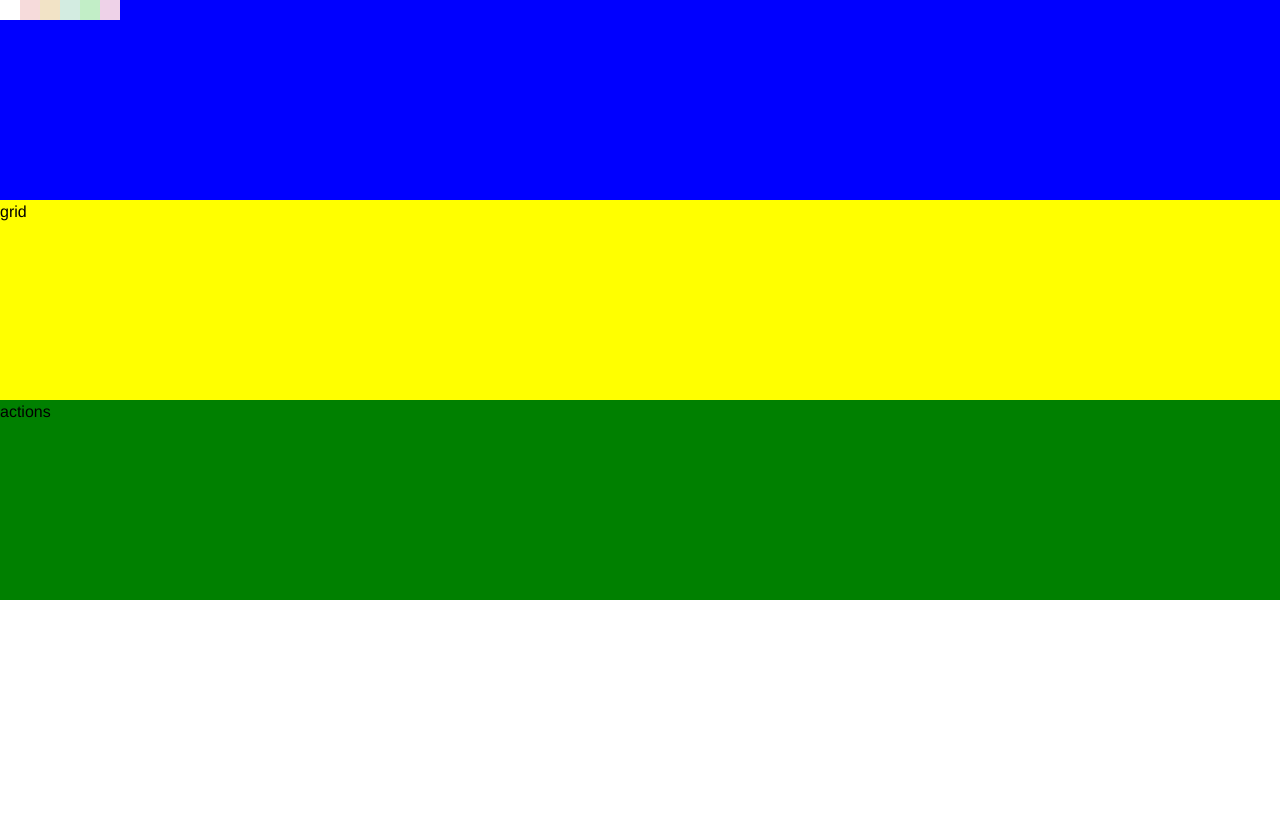
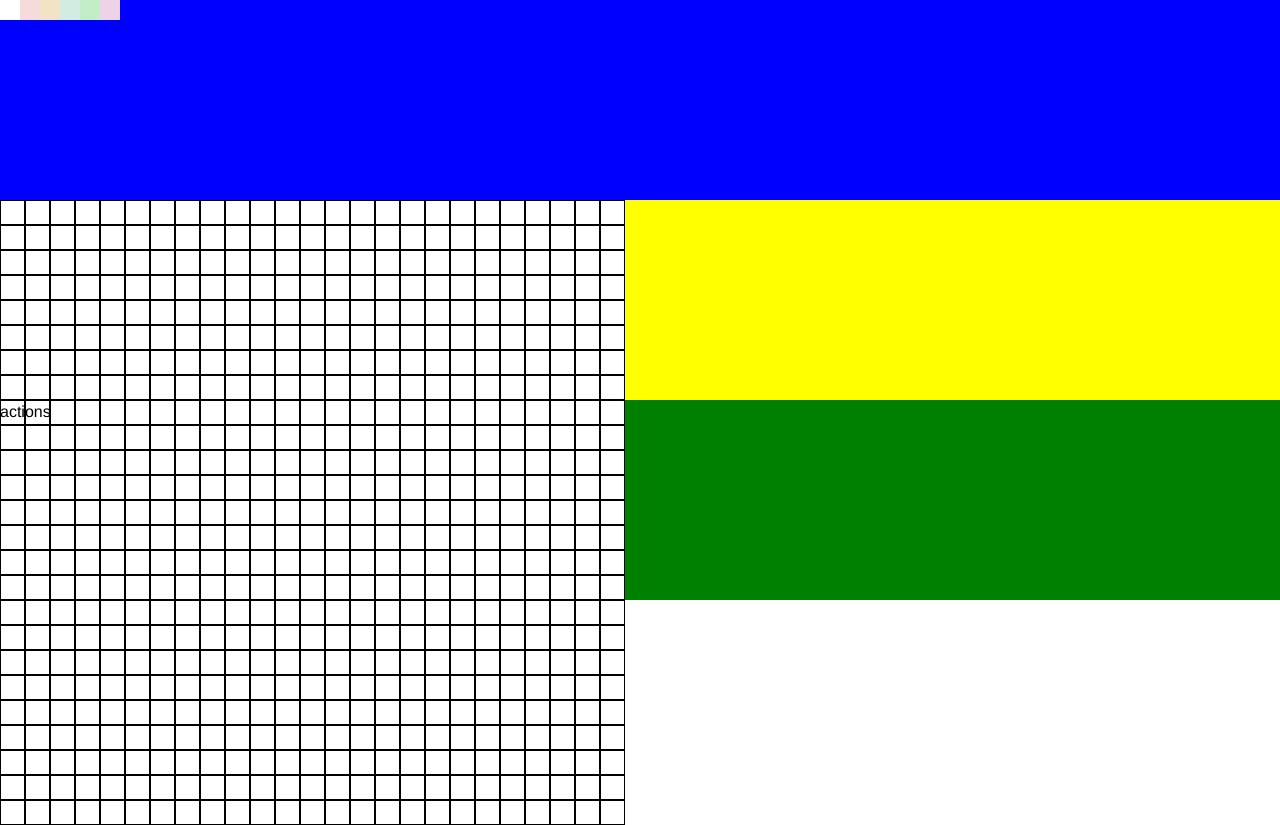
Before and after one commit to jian-ong/pixel-art-app, a Next.js app: page / in a window 1280 px wide. Before the commit the page ends 800 px from the top, so only its background shows below. Built offline with nearby package versions, Linux system fonts and the light colour scheme.

Commit message:
add visual grid component

```diff
--- /dev/null
+++ b/components/Grid.tsx
@@ -0,0 +1,33 @@
+import styled from "styled-components";
+import { Color } from "../models/types";
+
+const Row = styled.div`
+  display: flex;
+`;
+
+const Col = styled.div<{ color: Color }>`
+  width: 25px;
+  height: 25px;
+  border: 1px solid black;
+  background-color: ${(props) => props.color};
+`;
+
+type Props = {
+  grid: Color[][];
+};
+
+const Grid = ({ grid }: Props) => {
+  return (
+    <>
+      {grid.map((row, i) => (
+        <Row key={i}>
+          {row.map((col, i) => (
+            <Col key={i} color={col}></Col>
+          ))}
+        </Row>
+      ))}
+    </>
+  );
+};
+
+export default Grid;
--- a/pages/index.tsx
+++ b/pages/index.tsx
@@ -1,8 +1,12 @@
 import type { NextPage } from "next";
 import Head from "next/head";
 import { ColorPalette } from "../components/ColorPalette";
+import Grid from "../components/Grid";
 import Layout from "../components/Layout";
 import { Color } from "../models/types";
+
+const createEmptyGrid = (numRows: number, numCols: number): Color[][] =>
+  new Array(numRows).fill(new Array(numCols).fill("#fff"));
 
 const Home: NextPage = () => {
   const colors: Color[] = [
@@ -13,6 +17,7 @@ const Home: NextPage = () => {
     "#c2eec7",
     "#eed2e8",
   ];
+  const grid = createEmptyGrid(25, 25);
 
   return (
     <>
@@ -24,7 +29,7 @@ const Home: NextPage = () => {
 
       <Layout
         colorPalette={<ColorPalette colors={colors} />}
-        grid={<div>grid</div>}
+        grid={<Grid grid={grid} />}
         actions={<div>actions</div>}
       />
     </>
```
